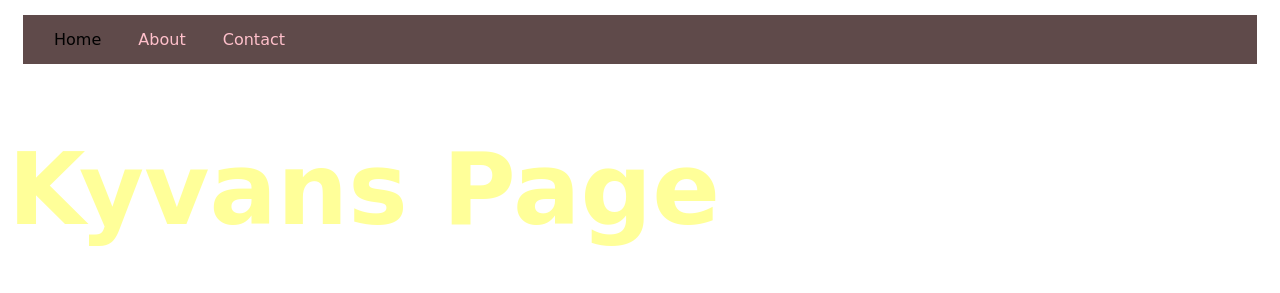
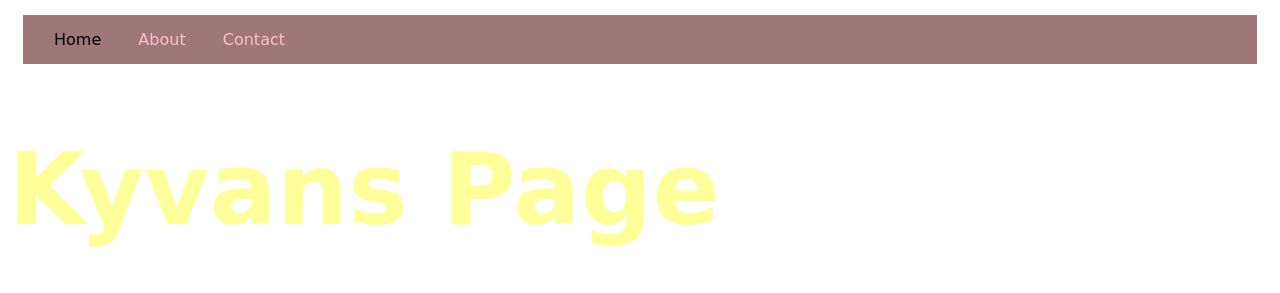
Before and after one commit to kyvycodes/kayDigitalPortfolio, a plain HTML site: page index.html in a window 1280 px wide. Shown: the top 293 px of the page. Drawn offline with Linux system fonts and the light colour scheme; a web font is replaced by a local one.

Commit message:
Add files via upload

```diff
--- a/css/style.css
+++ b/css/style.css
@@ -14,7 +14,7 @@ list-style-type: none;
 margin: 15px;
 padding: 15px;
 overflow: hidden;
-background-color: rgb(95, 74, 74);
+background-color: rgb(160, 119, 119);
 }
 
 *{
```
